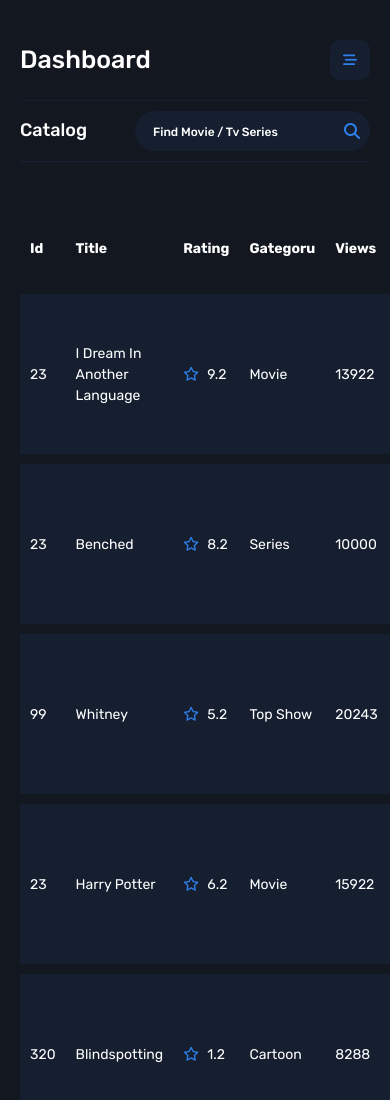
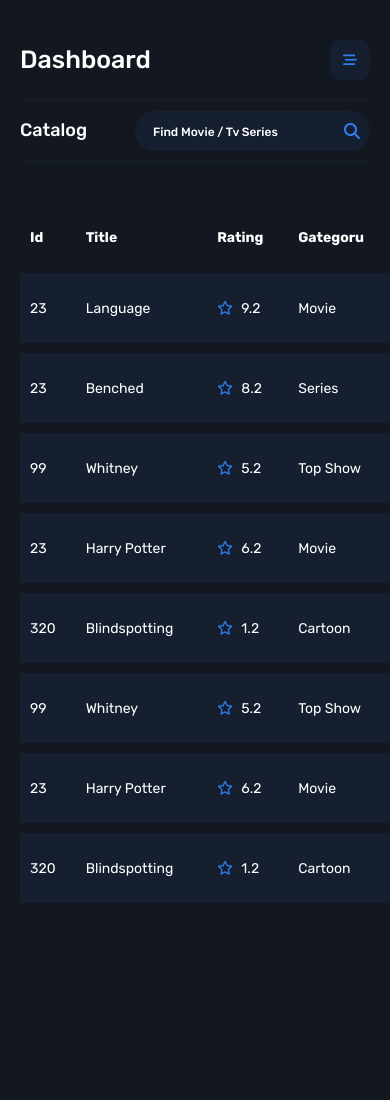
Before and after one commit to Khaledessamabdulhadi/FlixTv, a plain HTML site: page component/AdminPage/Catalog/Catalog.html in a window 390 px wide. Shown: the top 1100 px of the page. After the commit the page ends 933 px from the top, so only its background shows below. Drawn offline with nearby package versions, Linux system fonts and the light colour scheme.

Commit message:
edit responsive again

```diff
--- a/component/AdminPage/Catalog/Catalog.css
+++ b/component/AdminPage/Catalog/Catalog.css
@@ -232,7 +232,16 @@ body {
   table {
     width: 100%;
     @media (max-width: 1200px) {
-      width: 130%;
+      width: 110%;
+    }
+    @media (max-width: 991px) {
+      width: 150%;
+    }
+    @media (max-width: 767px) {
+      width: 180%;
+    }
+    @media (max-width: 580px) {
+      width: 250%;
     }
     tr {
       background-color: #151f30;
--- a/component/AdminPage/Catalog/Catalog.html
+++ b/component/AdminPage/Catalog/Catalog.html
@@ -220,7 +220,7 @@
         </tr>
         <tr>
           <td>23</td>
-          <td>I Dream in Another Language</td>
+          <td>Language</td>
           <td>
             <i class="fa-regular fa-star"></i>
             <span>9.2</span>
```
